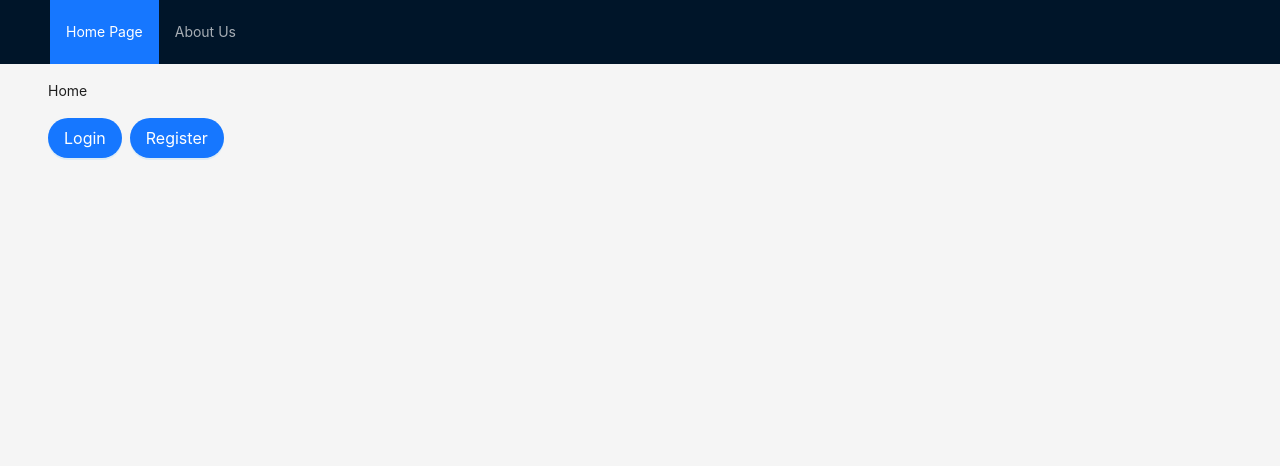
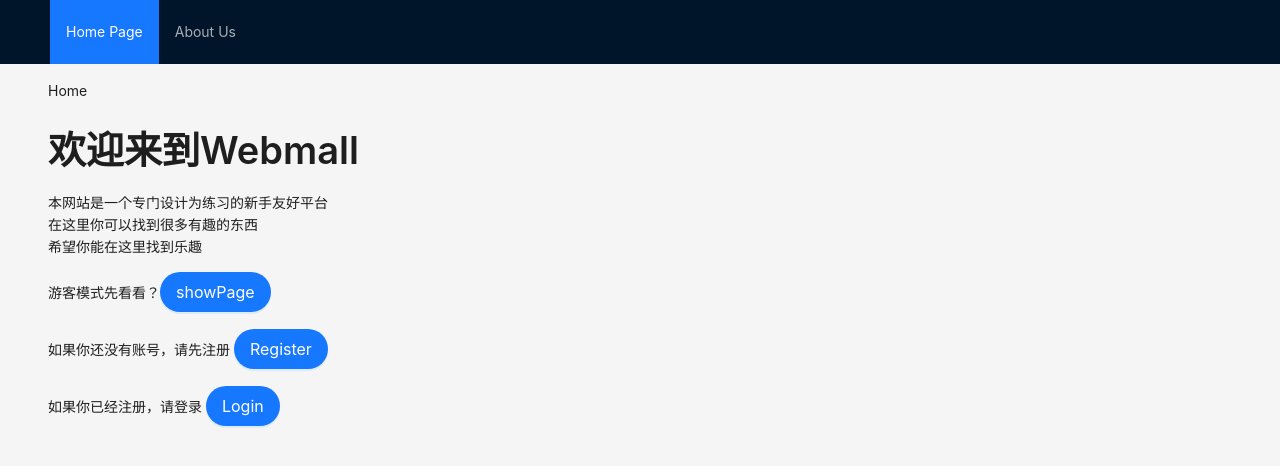
Before and after one commit to Jche143/Target_Web, a React (Create React App) app in the folder react/webmall/: page / in a window 1280 px wide. Shown: the top 466 px of the page. Built offline with nearby package versions, Linux system fonts and the light colour scheme.

Commit message:
feature(add new page and change api url)

```diff
--- a/react/webmall/src/Home/index.tsx
+++ b/react/webmall/src/Home/index.tsx
@@ -1,4 +1,4 @@
-import { Button, Layout, Menu, Space } from "antd";
+import { Button, Layout, Menu, Space, Typography } from "antd";
 import { Link } from "react-router-dom";
 import { Breadcrumb } from 'antd';
 import React from "react";
@@ -54,14 +54,29 @@ const HomePage: React.FC = () => {
         <Layout style={{minHeight: '100vh'}}>
             {/* 头部 */}
             <Head />
-            <Content style={{ padding: '0 48px' }}>
+            <Content style={{ padding: '0 48px' }} >
                 {/* 内容索引 */}
                 <UseBreadcrumb />
+                {/* 标题 */}
+                <Typography.Title level={1}>
+                    欢迎来到Webmall
+                </Typography.Title>
+                {/* 描述 */}
+                <Typography.Paragraph>
+                    本网站是一个专门设计为练习的新手友好平台
+                    <br />
+                    在这里你可以找到很多有趣的东西
+                    <br />
+                    希望你能在这里找到乐趣
+                    <br />
+                </Typography.Paragraph>
                 {/* 跳转按键 */}
-                <Space>
-                    <SkipButton skip="/login" context="Login" />
-                    <SkipButton skip="/register" context="Register" />
-                </Space>
+                游客模式先看看？<SkipButton skip="/show" context="showPage" />
+                <br /><br/>
+                如果你还没有账号，请先注册 <SkipButton skip="/register" context="Register" />
+                <br/><br/>
+                如果你已经注册，请登录 <SkipButton skip="/login" context="Login" />
+
             </Content>
         </Layout>
     )
--- a/react/webmall/src/Login/index.tsx
+++ b/react/webmall/src/Login/index.tsx
@@ -72,7 +72,7 @@ const LoginPage: React.FC = () => {
     // 登录接口处理
     function handleClick() {
         console.log(message, passwd)
-        axios.post('/login',{
+        axios.post('/api/login',{
             username: message,
             password: passwd,
         })
--- a/react/webmall/src/Register/index.tsx
+++ b/react/webmall/src/Register/index.tsx
@@ -77,7 +77,7 @@ const RegisterPage: React.FC = () => {
 
     const handleRigster = () => {
         // console.log("123")
-        axios.post('/register',{
+        axios.post('/api/register',{
             username: username,
             password: password,
             name: nickname,
--- /dev/null
+++ b/react/webmall/src/Show/index.tsx
@@ -0,0 +1,12 @@
+import { Layout } from 'antd';
+import React, { useContext } from 'react';
+
+const ShowPage: React.FC = () => {
+    return (
+        <Layout>
+            Show Page
+        </Layout>
+    )
+}
+
+export default ShowPage;
--- a/react/webmall/src/index.tsx
+++ b/react/webmall/src/index.tsx
@@ -7,6 +7,7 @@ import LoginPage from './Login';
 import { BrowserRouter, Route, Routes  } from 'react-router-dom';import RegisterPage from './Register';
 import { Switch } from 'antd';
 import HomePage from './Home';
+import ShowPage from './Show';
 
 const root = ReactDOM.createRoot(
   document.getElementById('root') as HTMLElement
@@ -17,6 +18,7 @@ root.render(
         <Route path="/" element={< HomePage />}></Route>
         <Route path="/register" element={< RegisterPage />}></Route>
         <Route path="/login" element={< LoginPage />}></Route>
+        <Route path="/show" element={< ShowPage />}></Route>
     </Routes>
   </BrowserRouter>
 );
```
